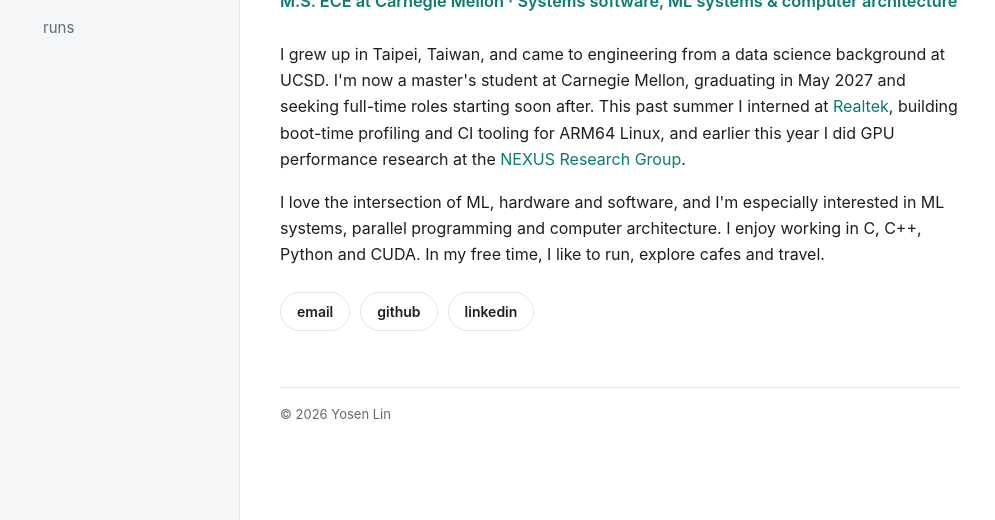
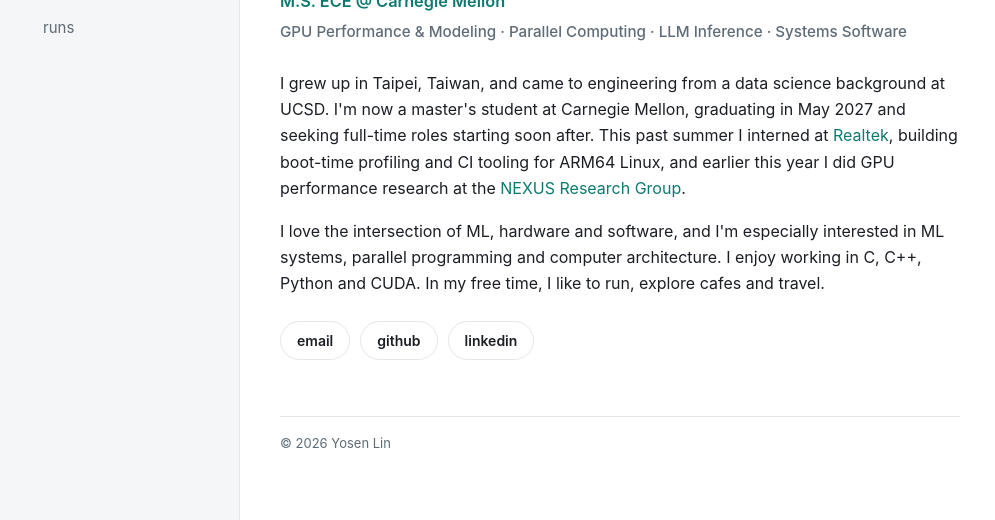
Before and after one commit to y00628/y00628.github.io, a plain HTML site: page index.html in a window 1280 px wide. Shown: the part 280-800 px from the top of the page, without its empty margins (0-995 px from the left). Drawn offline with Linux system fonts and the light colour scheme.

Commit message:
Update headline
Co-Authored-By: Claude Sonnet 5.5 <noreply@anthropic.com>

```diff
--- a/index.html
+++ b/index.html
@@ -20,7 +20,7 @@
   <img class="photo" src="photo.jpg" alt="Photo of Yosen Lin" width="88" height="88" onerror="this.remove()">
   <div>
     <h1>Yosen Lin</h1>
-    <p class="role">M.S. ECE at Carnegie Mellon · Systems software, ML systems &amp; computer architecture</p>
+    <p class="role">M.S. ECE @ Carnegie Mellon<span class="focus">GPU Performance &amp; Modeling · Parallel Computing · LLM Inference · Systems Software</span></p>
   </div>
 </header>
 <p>
--- a/style.css
+++ b/style.css
@@ -40,6 +40,7 @@ main > h1 + section { margin-top:0; }
 .photo { width:140px; height:140px; border-radius:50%; object-fit:cover; border:3px solid var(--accent-soft); box-shadow:0 0 0 1px var(--line); }
 .intro h1 { font-size:2.7rem; margin:0 0 4px; }
 .role { margin:0; color:var(--accent); font-weight:600; font-size:1.02rem; }
+.focus { display:block; margin-top:4px; color:var(--muted); font-weight:500; font-size:.95rem; }
 .links { display:flex; flex-wrap:wrap; gap:10px; margin:24px 0 0; }
 .links a { border:1px solid var(--line); background:var(--card); color:var(--fg); padding:7px 16px; border-radius:999px; font-size:14px; font-weight:600; }
 .links a:hover { border-color:var(--accent); color:var(--accent); text-decoration:none; }
```
